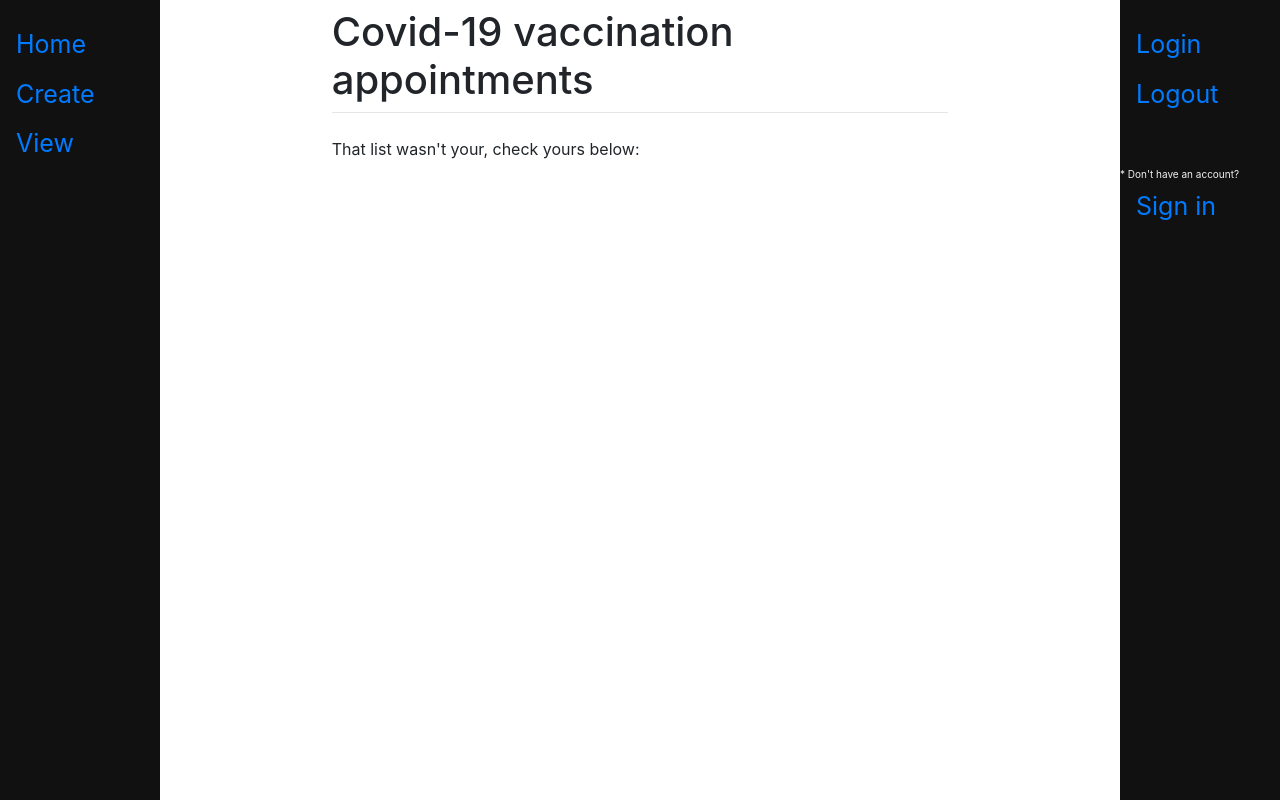
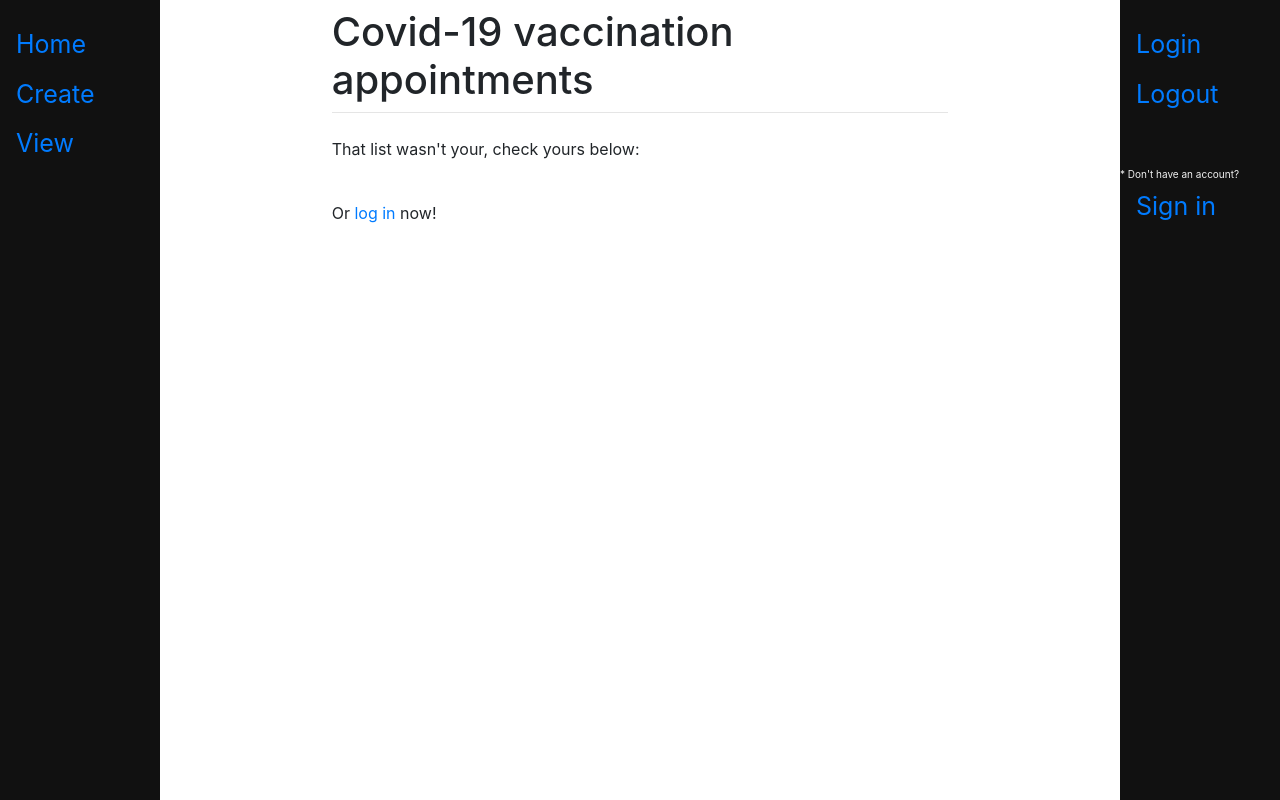
Before and after one commit to GuillermoAbadLopez/Covid19_appointments, a Django app: template main/templates/main/wrong_view.html in a window 1280 px wide. Run offline with Django 4.2, Linux system fonts and the light colour scheme; the template is opened without the code that fills it, so the values that code supplies are empty; some libraries are stand-ins or nearby versions.

Commit message:
Update wrong_view.html

```diff
--- a/main/templates/main/wrong_view.html
+++ b/main/templates/main/wrong_view.html
@@ -9,4 +9,6 @@
     {% for td in user.todolist.all %}
         <p><a href="/{{td.id}}">{{td.name}}</a></p>
     {% endfor %}
+    <br>
+    <p>Or <a href="/login">  log in </a>  now!</p>
 {% endblock %}
```
